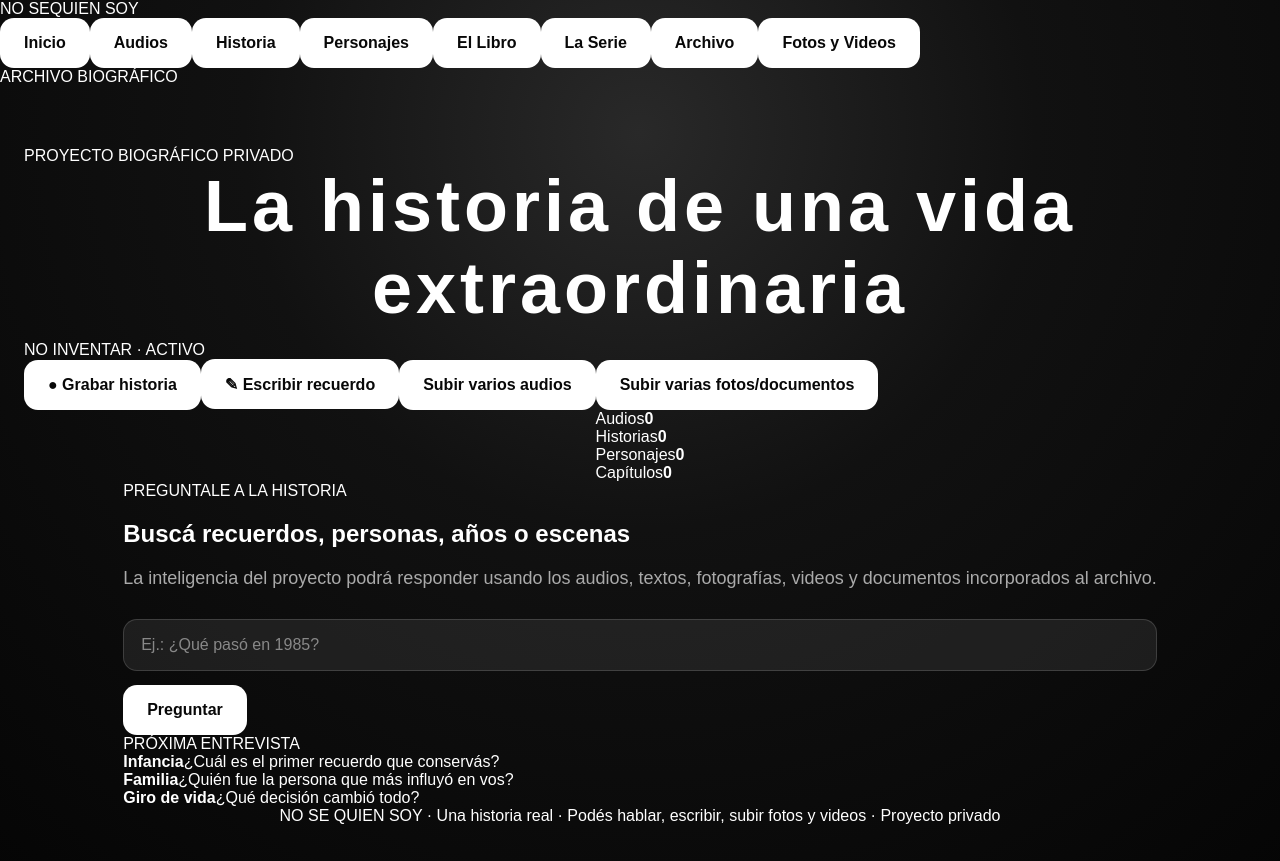
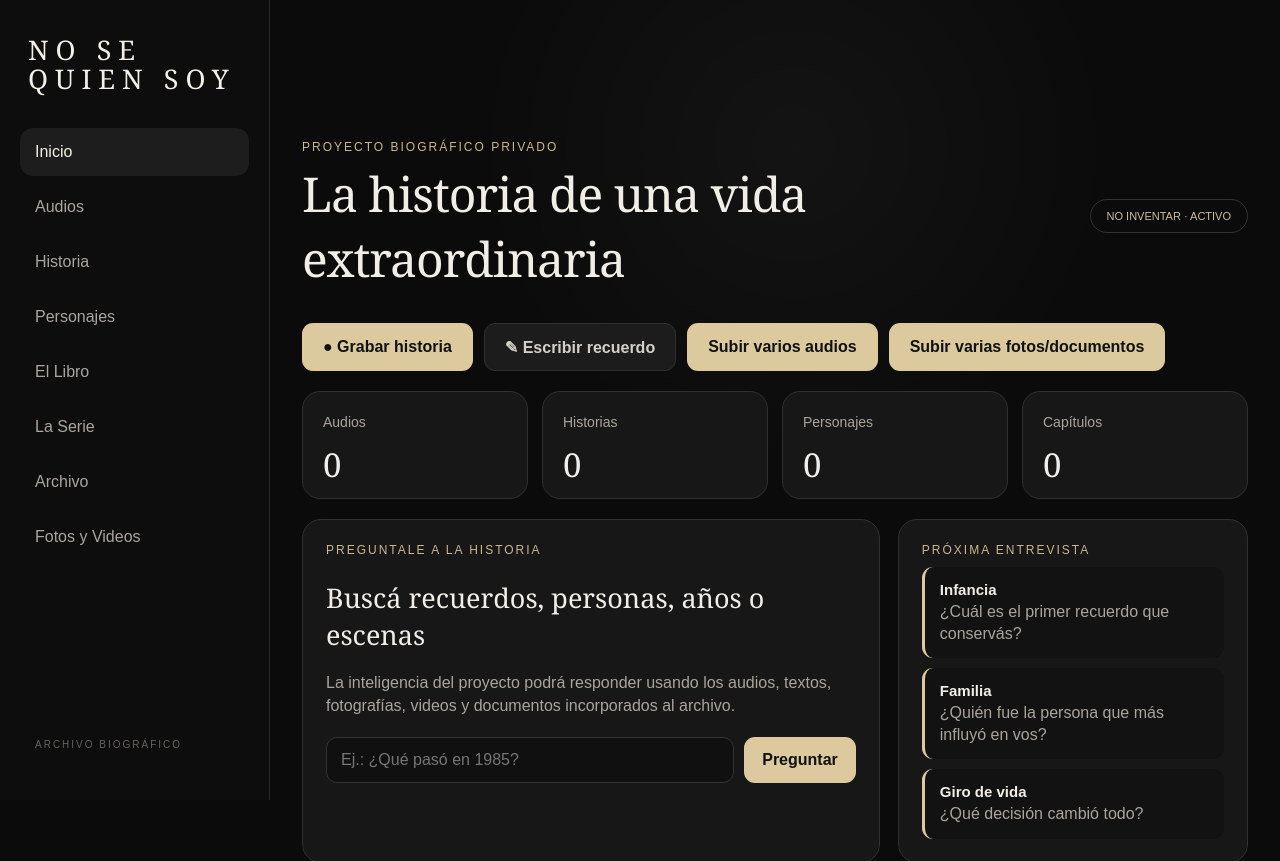
Before and after one commit to familiadelafuente1942-afk/No-s-qui-n-soy, a Next.js app: page / in a window 1280 px wide. Shown: the top 861 px of the page. Built offline with nearby package versions, Linux system fonts and the light colour scheme.

Commit message:
Update globals.css

```diff
--- a/app/globals.css
+++ b/app/globals.css
@@ -7,125 +7,529 @@ body {
   margin: 0;
   padding: 0;
   min-height: 100%;
+  background: #0b0b0b;
+  color: #f1eee7;
 }
 
 body {
-  background:
-    radial-gradient(circle at 50% 15%, #292929 0%, #111 40%, #050505 100%);
-  color: #fff;
   font-family: Arial, Helvetica, sans-serif;
 }
 
-/* PANTALLA GENERAL */
+button,
+input,
+textarea {
+  font: inherit;
+}
 
-main {
+button {
+  cursor: pointer;
+}
+
+.appShell {
   min-height: 100vh;
-  width: 100%;
+  display: flex;
+  background:
+    radial-gradient(
+      circle at 62% 15%,
+      rgba(255, 255, 255, 0.035),
+      transparent 28%
+    ),
+    #0b0b0b;
+}
+
+/* SIDEBAR */
+
+.sidebar {
+  width: 270px;
+  min-width: 270px;
+  min-height: 100vh;
+  position: fixed;
+  left: 0;
+  top: 0;
+  padding: 35px 20px;
+  border-right: 1px solid #292929;
+  background: #0d0d0d;
   display: flex;
   flex-direction: column;
-  align-items: center;
-  justify-content: center;
-  padding: 40px 24px;
 }
 
-/* TITULO */
-
-h1 {
-  margin: 0 0 12px;
-  font-size: clamp(38px, 6vw, 72px);
-  font-weight: 800;
-  letter-spacing: 4px;
-  text-align: center;
+.brand {
+  font-family: Georgia, "Times New Roman", serif;
+  font-size: 27px;
+  line-height: 1.08;
+  letter-spacing: 7px;
+  margin: 0 8px 35px;
+  color: #f4f0e8;
 }
 
-p {
-  margin: 0 0 30px;
-  color: #aaa;
-  font-size: 18px;
+.brand span {
+  display: block;
 }
 
-/* FORMULARIOS */
-
-form {
-  width: min(100%, 460px);
-  padding: 32px;
-  border-radius: 24px;
-  background: rgba(255,255,255,0.06);
-  border: 1px solid rgba(255,255,255,0.12);
-  backdrop-filter: blur(18px);
-  -webkit-backdrop-filter: blur(18px);
-  box-shadow: 0 25px 70px rgba(0,0,0,.45);
+.navigation {
+  display: flex;
+  flex-direction: column;
+  gap: 7px;
 }
 
-input,
-textarea,
-select {
+.navItem {
   width: 100%;
-  min-height: 52px;
-  margin-bottom: 14px;
-  padding: 0 17px;
-  border: 1px solid rgba(255,255,255,.15);
-  border-radius: 14px;
-  background: rgba(255,255,255,.08);
+  border: 0;
+  background: transparent;
+  color: #aaa69f;
+  text-align: left;
+  padding: 15px 15px;
+  border-radius: 13px;
+  font-size: 16px;
+  transition: 0.2s ease;
+}
+
+.navItem:hover {
+  background: #161616;
   color: white;
-  font-size: 16px;
+}
+
+.navItem.active {
+  background: #1d1d1d;
+  color: #f4f0e8;
+}
+
+.sidebarFooter {
+  margin-top: auto;
+  padding: 15px;
+  color: #66635e;
+  font-size: 10px;
+  letter-spacing: 2px;
+}
+
+/* MAIN */
+
+.mainContent {
+  width: calc(100% - 270px);
+  margin-left: 270px;
+  padding: 140px 32px 55px;
+}
+
+.hero {
+  max-width: 1140px;
+  margin: auto;
+}
+
+.heroTop {
+  display: flex;
+  align-items: center;
+  justify-content: space-between;
+  gap: 30px;
+}
+
+.eyebrow,
+.panelEyebrow {
+  color: #cbb78f;
+  font-size: 12px;
+  letter-spacing: 2px;
+  margin-bottom: 7px;
+}
+
+.hero h1 {
+  margin: 0;
+  font-family: Georgia, "Times New Roman", serif;
+  font-weight: 400;
+  font-size: clamp(35px, 4vw, 48px);
+  letter-spacing: -1px;
+}
+
+.status {
+  border: 1px solid #34312c;
+  border-radius: 30px;
+  color: #cbbd9e;
+  padding: 10px 16px;
+  font-size: 11px;
+  white-space: nowrap;
+}
+
+.actions {
+  margin-top: 32px;
+  display: flex;
+  flex-wrap: wrap;
+  gap: 11px;
+}
+
+.primaryButton,
+.secondaryButton {
+  min-height: 48px;
+  padding: 0 20px;
+  border-radius: 11px;
+  font-weight: 700;
+  border: 1px solid transparent;
+}
+
+.primaryButton {
+  background: #ddc99e;
+  color: #111;
+}
+
+.primaryButton:hover {
+  background: #ead8b1;
+}
+
+.secondaryButton {
+  background: #1c1c1c;
+  border-color: #303030;
+  color: #d4d0c8;
+}
+
+.secondaryButton:hover {
+  background: #242424;
+}
+
+/* STATS */
+
+.statsGrid {
+  max-width: 1140px;
+  margin: 20px auto 0;
+  display: grid;
+  grid-template-columns: repeat(4, 1fr);
+  gap: 14px;
+}
+
+.statCard {
+  height: 108px;
+  padding: 22px 20px;
+  background: #171717;
+  border: 1px solid #303030;
+  border-radius: 18px;
+}
+
+.statCard span {
+  display: block;
+  color: #aaa59c;
+  font-size: 14px;
+  margin-bottom: 12px;
+}
+
+.statCard strong {
+  font-family: Georgia, "Times New Roman", serif;
+  font-size: 33px;
+  font-weight: 400;
+}
+
+/* DASHBOARD */
+
+.dashboardGrid {
+  max-width: 1140px;
+  margin: 20px auto 0;
+  display: grid;
+  grid-template-columns: 1.65fr 1fr;
+  gap: 18px;
+}
+
+.panel {
+  background: #171717;
+  border: 1px solid #303030;
+  border-radius: 19px;
+  padding: 23px;
+}
+
+.panel h2 {
+  margin: 22px 0 18px;
+  font-family: Georgia, "Times New Roman", serif;
+  font-size: 27px;
+  font-weight: 400;
+}
+
+.panel p {
+  color: #aaa59c;
+  line-height: 1.45;
+}
+
+.searchBar {
+  margin-top: 20px;
+  display: flex;
+  gap: 10px;
+}
+
+.searchBar input {
+  flex: 1;
+  height: 46px;
+  padding: 0 14px;
+  background: #101010;
+  color: white;
+  border: 1px solid #333;
+  border-radius: 11px;
   outline: none;
 }
 
-textarea {
-  padding: 16px;
-  min-height: 150px;
+.searchBar input:focus {
+  border-color: #9c8b69;
 }
 
-input::placeholder,
-textarea::placeholder {
-  color: #888;
+.searchBar button {
+  border: 0;
+  border-radius: 11px;
+  padding: 0 18px;
+  background: #ddc99e;
+  color: #111;
+  font-weight: 700;
 }
 
-input:focus,
-textarea:focus {
-  border-color: rgba(255,255,255,.55);
-  background: rgba(255,255,255,.11);
+.questionCard {
+  background: #121212;
+  padding: 14px 15px;
+  border-radius: 11px;
+  margin-top: 10px;
+  border-left: 3px solid #ddc99e;
 }
 
-/* BOTONES */
-
-button {
-  min-height: 50px;
-  padding: 0 24px;
-  border: 0;
-  border-radius: 14px;
-  background: #fff;
-  color: #080808;
-  font-size: 16px;
-  font-weight: 700;
-  cursor: pointer;
-  transition: .2s ease;
+.questionCard strong {
+  display: block;
+  font-size: 15px;
+  margin-bottom: 3px;
 }
 
-button:hover {
-  transform: translateY(-1px);
-  opacity: .9;
+.questionCard span {
+  color: #aaa59c;
+  line-height: 1.35;
 }
 
-form button {
-  width: 100%;
-  margin-top: 4px;
+/* INTERNAL PAGES */
+
+.sectionPage {
+  max-width: 1140px;
+  margin: 0 auto;
 }
 
-/* RESPONSIVE IPAD / CELULAR */
+.sectionPage h1 {
+  font-family: Georgia, "Times New Roman", serif;
+  font-size: clamp(45px, 7vw, 76px);
+  font-weight: 400;
+  margin: 8px 0 18px;
+  letter-spacing: -2px;
+}
 
-@media (max-width: 700px) {
-  main {
-    padding: 28px 18px;
+.sectionDescription {
+  max-width: 720px;
+  color: #aaa59c;
+  font-size: 18px;
+  line-height: 1.6;
+}
+
+.sectionBody {
+  margin-top: 40px;
+}
+
+.editor {
+  max-width: 850px;
+  display: flex;
+  flex-direction: column;
+  gap: 14px;
+}
+
+.editor input,
+.editor textarea {
+  width: 100%;
+  border: 1px solid #303030;
+  background: #151515;
+  color: #f4f0e8;
+  border-radius: 14px;
+  padding: 17px;
+  outline: none;
+}
+
+.editor textarea {
+  min-height: 350px;
+  resize: vertical;
+  font-family: Georgia, "Times New Roman", serif;
+  font-size: 20px;
+  line-height: 1.7;
+}
+
+.editor input:focus,
+.editor textarea:focus {
+  border-color: #9c8b69;
+}
+
+.emptyBook {
+  max-width: 600px;
+  min-height: 350px;
+  padding: 50px;
+  border: 1px solid #35322c;
+  border-radius: 4px;
+  background: #131313;
+}
+
+.emptyBook span {
+  letter-spacing: 4px;
+  color: #cbb78f;
+  font-size: 12px;
+}
+
+.emptyBook h3 {
+  margin: 80px 0 15px;
+  font-family: Georgia, "Times New Roman", serif;
+  font-size: 32px;
+  font-weight: 400;
+}
+
+.emptyBook p,
+.seriesCard p {
+  color: #aaa59c;
+  line-height: 1.5;
+}
+
+.seriesCard {
+  max-width: 600px;
+  padding: 30px;
+  border-radius: 18px;
+  background: #171717;
+  border: 1px solid #303030;
+}
+
+.seriesCard > div {
+  color: #cbb78f;
+  font-size: 11px;
+  letter-spacing: 2px;
+}
+
+.seriesCard h3 {
+  font-family: Georgia, "Times New Roman", serif;
+  font-size: 32px;
+  font-weight: 400;
+}
+
+.archiveGrid {
+  display: grid;
+  grid-template-columns: repeat(4, 1fr);
+  gap: 14px;
+}
+
+.archiveBox {
+  padding: 25px;
+  min-height: 130px;
+  border: 1px solid #303030;
+  background: #171717;
+  border-radius: 17px;
+}
+
+.archiveBox span {
+  color: #aaa59c;
+}
+
+.archiveBox strong {
+  display: block;
+  margin-top: 20px;
+  font-family: Georgia, "Times New Roman", serif;
+  font-size: 35px;
+  font-weight: 400;
+}
+
+footer {
+  max-width: 1140px;
+  margin: 30px auto 0;
+  padding-top: 10px;
+  color: #67645f;
+  font-size: 12px;
+}
+
+/* IPAD / MOBILE */
+
+@media (max-width: 900px) {
+
+  .sidebar {
+    width: 220px;
+    min-width: 220px;
   }
 
-  h1 {
-    letter-spacing: 2px;
+  .mainContent {
+    margin-left: 220px;
+    width: calc(100% - 220px);
+    padding: 90px 25px 45px;
   }
 
-  form {
-    padding: 24px 20px;
-    border-radius: 20px;
+  .statsGrid {
+    grid-template-columns: repeat(2, 1fr);
   }
+
+  .dashboardGrid {
+    grid-template-columns: 1fr;
+  }
+
+  .archiveGrid {
+    grid-template-columns: repeat(2, 1fr);
+  }
+
 }
+
+@media (max-width: 650px) {
+
+  .appShell {
+    display: block;
+  }
+
+  .sidebar {
+    position: relative;
+    width: 100%;
+    min-height: auto;
+    padding: 22px;
+    border-right: 0;
+    border-bottom: 1px solid #292929;
+  }
+
+  .brand {
+    font-size: 20px;
+    margin-bottom: 20px;
+  }
+
+  .navigation {
+    flex-direction: row;
+    overflow-x: auto;
+    padding-bottom: 4px;
+  }
+
+  .navItem {
+    width: auto;
+    white-space: nowrap;
+  }
+
+  .sidebarFooter {
+    display: none;
+  }
+
+  .mainContent {
+    margin-left: 0;
+    width: 100%;
+    padding: 45px 18px;
+  }
+
+  .heroTop {
+    display: block;
+  }
+
+  .status {
+    display: inline-block;
+    margin-top: 20px;
+  }
+
+  .actions {
+    display: grid;
+    grid-template-columns: 1fr;
+  }
+
+  .statsGrid {
+    grid-template-columns: repeat(2, 1fr);
+  }
+
+  .searchBar {
+    display: block;
+  }
+
+  .searchBar button {
+    width: 100%;
+    height: 46px;
+    margin-top: 10px;
+  }
+
+  .archiveGrid {
+    grid-template-columns: 1fr 1fr;
+  }
+
+}
```
